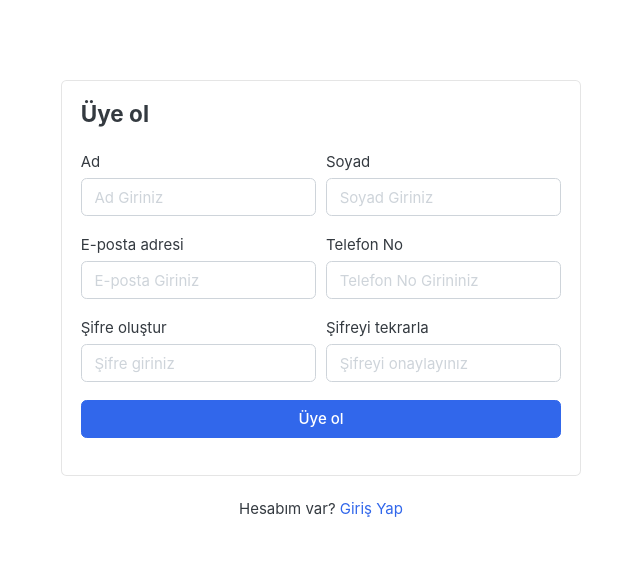
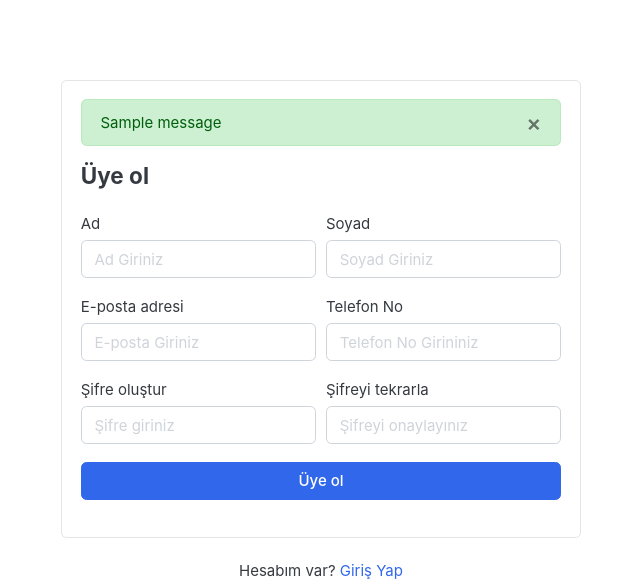
Before and after one commit to ebgdev/bahcivan_market, a Django app: page /accounts/register/ in a window 1280 px wide. Shown: the part 118-697 px from the top of the page, without its empty margins (319-959 px from the left). Run offline with Django 4.2, Linux system fonts and the light colour scheme; data comes from the database, SQL or seed files in the repository; both versions use the stored data as it was after the commit; tables that the repository leaves empty hold one stand-in row (values such as "Sample post"); one stand-in notice (Sample message) is shown; some libraries are stand-ins or nearby versions; some web fonts are replaced.

Commit message:
12.4  fadeout didn't work, FIX

```diff
--- a/accounts/views.py
+++ b/accounts/views.py
@@ -1,7 +1,7 @@
-from django.shortcuts import render
+from django.shortcuts import render , redirect
 from .forms import RegistrationForm
 from .models import Account
-
+from django.contrib import messages
 # Create your views here.
 def register(request):
     if request.method == 'POST':
@@ -16,6 +16,8 @@ def register(request):
             user = Account.objects.create_user(first_name=first_name, last_name=last_name, email=email, username=username, password=password)
             user.phone_number = phone_number
             user.save()
+            messages.success(request,'Kayıt başarılı')
+            return redirect('register')
     else:
         form = RegistrationForm()
 
--- a/templates/accounts/register.html
+++ b/templates/accounts/register.html
@@ -7,6 +7,7 @@
     <!-- ============================ COMPONENT REGISTER   ================================= -->
         <div class="card mx-auto" style="max-width:520px; margin-top:40px;">
           <article class="card-body">
+            {% include 'includes/alerts.html' %}
             <header class="mb-4"><h4 class="card-title">Üye ol</h4></header>
             <form action="{% url 'register' %}" method="POST">
               {% csrf_token %}
--- /dev/null
+++ b/templates/includes/alerts.html
@@ -0,0 +1,12 @@
+{% if messages %}
+    {% for message in messages %}
+    <div class="messages" class="container">
+        <div{% if message.tags %} class="alert alert-{{ message.tags }}"{% endif %} role="alert" >
+            <button type="button" class="close" data-dismiss="alert"><span aria-hidden="true">&times;</span></button>
+            {% if message.level == DEFAULT_MESSAGE_LEVELS.ERROR %}Important: {% endif %}
+            {{ message }}
+    </div>
+    </div>
+    {% endfor %}
+
+{% endif %}
```
Also changed, not shown: greatkart/settings.py (+7 -0 lines), static/js/script.js (+11 -0 lines), db.sqlite3.
